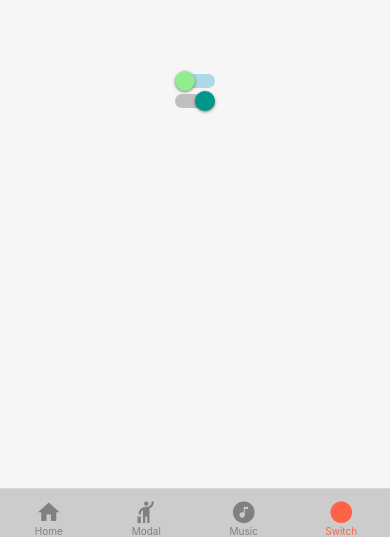
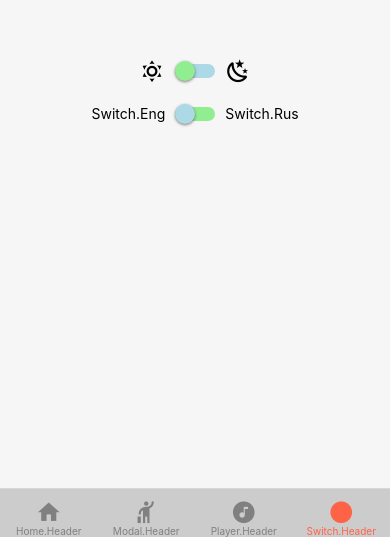
Before and after one commit to Shurlik/ThreeTabPlay, a React Native app: screen /Switcher in a window 390 px wide. Shown: the part 307-844 px from the top of the page. Built offline with nearby package versions, Linux system fonts and the light colour scheme; what react-native-track-player would draw is missing.

Commit message:
Update translation

```diff
--- a/navigation/MainNavigator.tsx
+++ b/navigation/MainNavigator.tsx
@@ -14,6 +14,7 @@ import {
   DarkTheme as PaperDarkTheme,
   DefaultTheme as PaperDefaultTeam,
 } from 'react-native-paper';
+import {useTranslation} from 'react-i18next';
 
 import MainScreen from '../src/screens/MainScreen';
 import ModalScreen from '../src/screens/ModalScreen';
@@ -41,6 +42,8 @@ function SongsStackScreen() {
 }
 
 const BottomTab = ({themeIsDark}) => {
+  const {t, i18n} = useTranslation();
+
   const customDefTheme = {
     ...navigationDefaultTheme,
     ...PaperDefaultTeam,
@@ -79,7 +82,7 @@ const BottomTab = ({themeIsDark}) => {
             name={'Main'}
             component={SongsStackScreen}
             options={{
-              tabBarLabel: 'Home',
+              tabBarLabel: t('Home.Header'),
               tabBarIcon: ({color}) => (
                 <MaterialCommunityIcons name="home" color={color} size={26} />
               ),
@@ -89,7 +92,7 @@ const BottomTab = ({themeIsDark}) => {
             name={'Modal'}
             component={ModalScreen}
             options={{
-              tabBarLabel: 'Modal',
+              tabBarLabel: t('Modal.Header'),
               tabBarIcon: ({color}) => (
                 <MaterialCommunityIcons name="hail" color={color} size={26} />
               ),
@@ -99,7 +102,7 @@ const BottomTab = ({themeIsDark}) => {
             name={'Player'}
             component={PlayerScreen}
             options={{
-              tabBarLabel: 'Music',
+              tabBarLabel: t('Player.Header'),
               tabBarIcon: ({color}) => (
                 <MaterialCommunityIcons
                   name="music-circle"
@@ -113,7 +116,7 @@ const BottomTab = ({themeIsDark}) => {
             name={'Switcher'}
             component={SwitchScreen}
             options={{
-              tabBarLabel: 'Switch',
+              tabBarLabel: t('Switch.Header'),
               tabBarIcon: ({color}) => (
                 <MaterialCommunityIcons name="circle" color={color} size={26} />
               ),
--- a/src/screens/MainScreen.tsx
+++ b/src/screens/MainScreen.tsx
@@ -5,6 +5,7 @@ import SongItem from '../components/SongItem';
 import {useEffect} from 'react';
 import {useDispatch} from 'react-redux';
 import {setTheme} from '../store/theme/actions';
+import {setCurrLang} from '../store/lang/actions';
 import AsyncStorage from '@react-native-async-storage/async-storage';
 import music from '../../model/data';
 import {useTranslation} from 'react-i18next';
@@ -14,12 +15,12 @@ const MainScreen = ({navigation}) => {
   const {colors} = useTheme();
   const dispatch = useDispatch();
 
-  const retrieveData = async key => {
+  const retrieveData = async (key, setter) => {
     try {
       const jsonValue = await AsyncStorage.getItem(key);
       if (jsonValue !== null) {
         const value = JSON.parse(jsonValue);
-        dispatch(setTheme(value));
+        dispatch(setter(value));
       }
     } catch (error) {
       console.log(error);
@@ -27,7 +28,8 @@ const MainScreen = ({navigation}) => {
   };
 
   useEffect(() => {
-    retrieveData('theme');
+    retrieveData('theme', setTheme);
+    // retrieveData('lang', setCurrLang);
   }, []);
 
   return (
--- a/src/screens/ModalScreen.tsx
+++ b/src/screens/ModalScreen.tsx
@@ -94,6 +94,7 @@ const styles = StyleSheet.create({
     fontSize: 30,
     paddingVertical: 20,
     fontWeight: 'bold',
+    textAlign: 'center',
   },
   buttonZone: {
     width: '100%',
--- a/src/screens/PlayerScreen.tsx
+++ b/src/screens/PlayerScreen.tsx
@@ -5,7 +5,6 @@ import Button from '../components/Button';
 import {useTheme} from '@react-navigation/native';
 import music from '../../model/data';
 import {useTranslation} from 'react-i18next';
-import {withTranslation} from 'react-i18next';
 
 TrackPlayer.updateOptions({
   stopWithApp: false,
@@ -15,8 +14,8 @@ TrackPlayer.updateOptions({
 const PlayerScreen = () => {
   const {t, i18n} = useTranslation();
   const {colors} = useTheme();
-  const [currentArtist, setCurrentArtist] = useState(t('Player.NoArtist'));
-  const [currentSong, setCurrentSong] = useState(t('Player.NoTracks'));
+  const [currentArtist, setCurrentArtist] = useState('Player.NoArtist');
+  const [currentSong, setCurrentSong] = useState('Player.NoTracks');
   const [artwork, setArtWork] = useState();
   const setUpPlayer = async () => {
     try {
@@ -47,13 +46,13 @@ const PlayerScreen = () => {
           <Text style={{...styles.artist, color: colors.text}}>
             <Text style={{color: 'grey'}}>{t('Player.Artist')}:</Text>
             &nbsp;&nbsp;
-            {currentArtist}
+            {t(currentArtist)}
           </Text>
         </View>
         <View>
           <Text style={{...styles.song, color: colors.text}}>
             <Text style={{color: 'grey'}}>{t('Player.Song')}:</Text>&nbsp;&nbsp;
-            {currentSong}
+            {t(currentSong)}
           </Text>
         </View>
       </View>
--- a/src/screens/SwitchScreen.tsx
+++ b/src/screens/SwitchScreen.tsx
@@ -1,16 +1,19 @@
-import React, {useState} from 'react';
-import {SafeAreaView, StyleSheet, Switch} from 'react-native';
+import React from 'react';
+import {SafeAreaView, StyleSheet, Switch, View, Text} from 'react-native';
 import {useTheme} from 'react-native-paper';
 import {useDispatch, connect} from 'react-redux';
 import {setTheme} from '../store/theme/actions';
 import AsyncStorage from '@react-native-async-storage/async-storage';
 import i18next from 'i18next';
+import {setCurrLang} from '../store/lang/actions';
+import {useTranslation} from 'react-i18next';
+import MaterialCommunityIcons from 'react-native-vector-icons/MaterialCommunityIcons';
 
-const SwitchScreen = ({themeIsDark}) => {
-  const [lang, setLang] = useState('en');
-
+const SwitchScreen = ({themeIsDark, lang}) => {
   const paperTheme = useTheme();
   const dispatch = useDispatch();
+  const {t, i18n} = useTranslation();
+  const {colors} = useTheme();
 
   const toggleSwitch = async () => {
     await storeData('theme', !themeIsDark);
@@ -18,8 +21,10 @@ const SwitchScreen = ({themeIsDark}) => {
   };
 
   const langSwitch = async () => {
-    setLang(lang === 'en' ? 'ru' : 'en');
-    await i18next.changeLanguage(lang);
+    const newLang = lang === 'en' ? 'ru' : 'en';
+    dispatch(setCurrLang(newLang));
+    await i18next.changeLanguage(newLang);
+    await storeData('lang', newLang);
   };
 
   const storeData = async (key, data) => {
@@ -33,20 +38,38 @@ const SwitchScreen = ({themeIsDark}) => {
 
   return (
     <SafeAreaView style={styles.container}>
+      <View style={styles.switchWrapper}>
+        <MaterialCommunityIcons
+          name="weather-sunny"
+          size={26}
+          color={paperTheme.dark ? '#fff' : '#000'}
+        />
         <Switch
           trackColor={{false: 'lightblue', true: '#ccc'}}
           thumbColor={paperTheme.dark ? 'red' : 'lightgreen'}
           ios_backgroundColor="#ccc"
           onValueChange={toggleSwitch}
           value={paperTheme.dark}
+          style={styles.switch}
         />
+        <MaterialCommunityIcons
+          name="weather-night"
+          size={26}
+          color={paperTheme.dark ? '#fff' : '#000'}
+        />
+      </View>
+      <View style={styles.switchWrapper}>
+        <Text style={{color: colors.text}}>{t('Switch.Eng')}</Text>
         <Switch
           trackColor={{false: 'lightgreen', true: '#c0c0c0'}}
           thumbColor={paperTheme.dark ? 'yellow' : 'lightblue'}
           ios_backgroundColor="#ccc"
           onValueChange={langSwitch}
-        value={lang === 'en'}
+          value={lang !== 'en'}
+          style={styles.switch}
         />
+        <Text style={{color: colors.text}}>{t('Switch.Rus')}</Text>
+      </View>
     </SafeAreaView>
   );
 };
@@ -54,6 +77,7 @@ const SwitchScreen = ({themeIsDark}) => {
 const mapStateToProps = state => {
   return {
     themeIsDark: state.theme.isDark,
+    lang: state.lang.currentLang,
   };
 };
 
@@ -63,6 +87,18 @@ const styles = StyleSheet.create({
     alignItems: 'center',
     justifyContent: 'center',
   },
+  switchWrapper: {
+    width: '90%',
+    flexDirection: 'row',
+    alignItems: 'center',
+    justifyContent: 'center',
+    paddingVertical: 10,
+  },
+  switch: {
+    marginHorizontal: 10,
+    flexShrink: 2,
+    alignSelf: 'center',
+  },
 });
 
 export default connect(mapStateToProps)(SwitchScreen);
--- /dev/null
+++ b/src/store/lang/actions.tsx
@@ -0,0 +1,8 @@
+export const SET_CURRENT_LANG = 'SET_LANG';
+
+export const setCurrLang = lang => {
+  return {
+    type: SET_CURRENT_LANG,
+    payload: lang,
+  };
+};
--- /dev/null
+++ b/src/store/lang/reducers.tsx
@@ -0,0 +1,14 @@
+import {SET_CURRENT_LANG} from './actions';
+
+const defaultState = {
+  currentLang: 'en',
+};
+
+export const langReducer = (state = defaultState, action) => {
+  switch (action.type) {
+    case SET_CURRENT_LANG:
+      return {...state, currentLang: action.payload};
+    default:
+      return state;
+  }
+};
--- a/src/store/reducer.tsx
+++ b/src/store/reducer.tsx
@@ -1,6 +1,8 @@
 import {combineReducers} from 'redux';
 import {themeReducer} from './theme/reducers';
+import {langReducer} from './lang/reducers';
 
 export default combineReducers({
   theme: themeReducer,
+  lang: langReducer,
 });
--- a/translation/en.tsx
+++ b/translation/en.tsx
@@ -31,5 +31,9 @@ export default {
     Header: 'Switch',
     Theme: 'Theme switch',
     Lang: 'Lang switch',
+    Light: 'Light theme',
+    Dark: 'Dark theme',
+    Eng: 'Eng',
+    Rus: 'Rus',
   },
 };
--- a/translation/ru.tsx
+++ b/translation/ru.tsx
@@ -5,7 +5,7 @@ export default {
   },
   Modal: {
     Header: 'Модалка',
-    Show: 'Показать',
+    Show: 'Показать модалку',
     Cool: 'Класс!',
     Do: 'Что то сделать',
     Dont: 'Ниче не делать',
@@ -31,5 +31,9 @@ export default {
     Header: 'Клац',
     Theme: 'Смена темы',
     Lang: 'Смена языка',
+    Light: 'Светлая тема',
+    Dark: 'Темная тема',
+    Eng: 'Анг',
+    Rus: 'Рус',
   },
 };
```
Also changed, not shown: src/Hooks/useLang.tsx (added, +24 -0 lines), translation/i18n.tsx (+6 -2 lines). Lines whose indentation alone changed are shown as unchanged.
